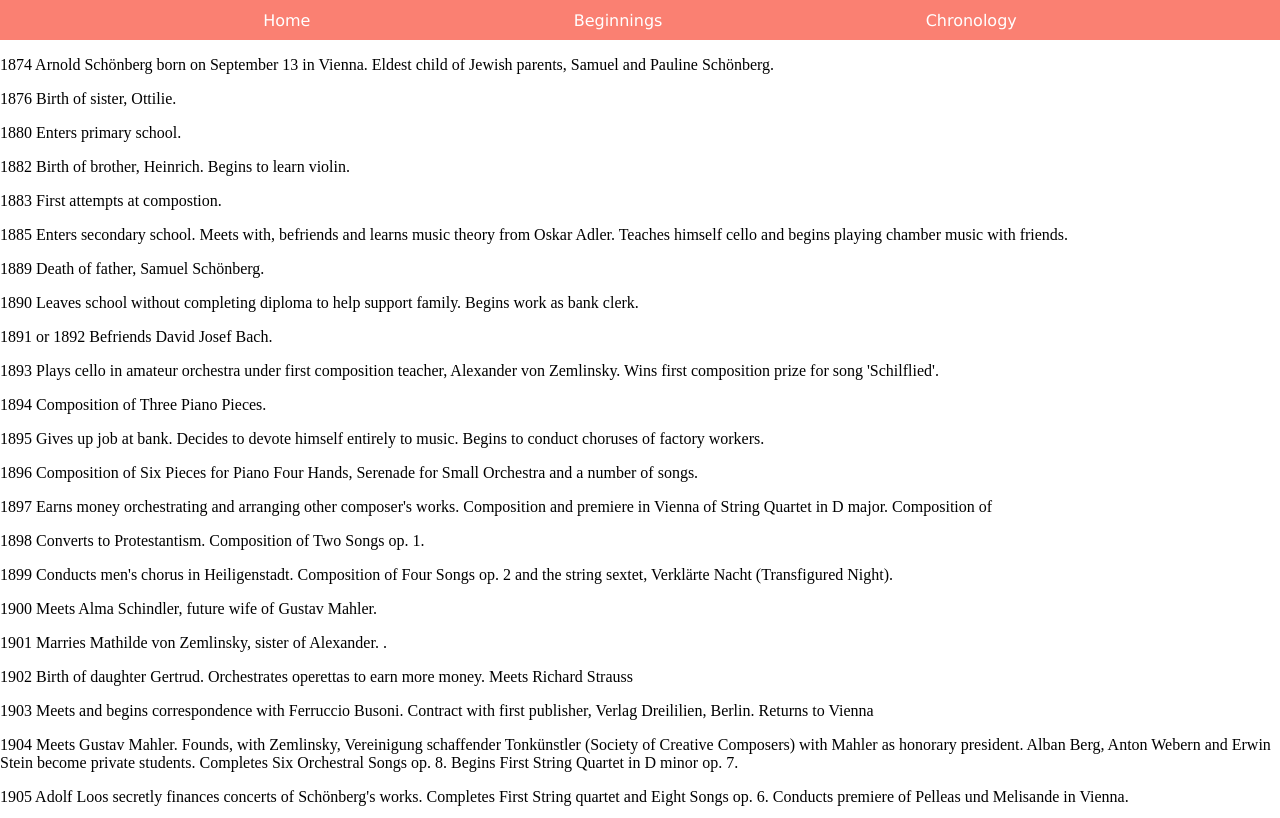
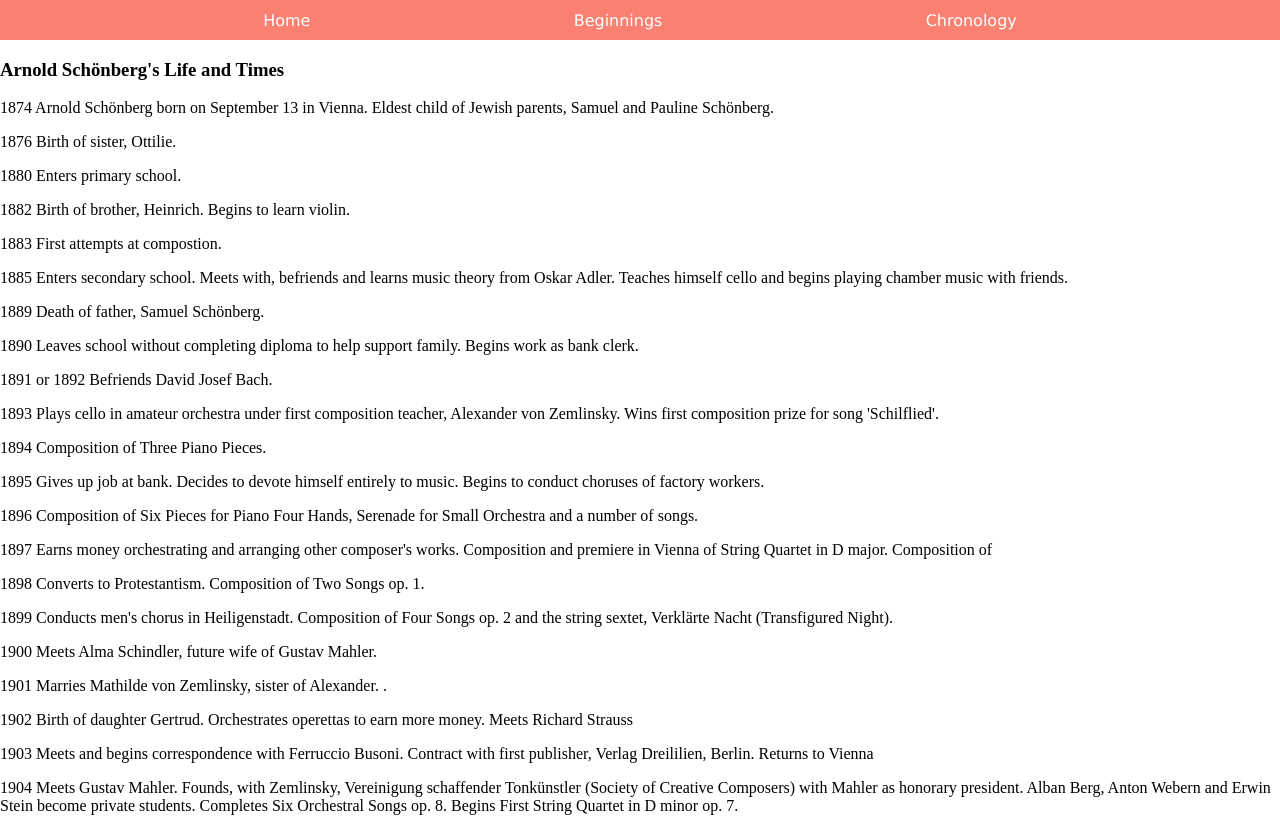
Before and after one commit to Faustus-in-Berlin/website, a plain HTML site: page chronology.html in a window 1280 px wide. Shown: the top 818 px of the page. Drawn offline with Linux system fonts and the light colour scheme.

Commit message:
Update chronology.html

```diff
--- a/chronology.html
+++ b/chronology.html
@@ -12,9 +12,10 @@
     <a href="beginnings.html">Beginnings</a>
     <a href="chronology.html">Chronology</a>
 </div>
-
 <div>
+    <h3>Arnold Schönberg's Life and Times</h3>
 </div>
+<div>
     <p>1874 Arnold Schönberg born on September 13 in Vienna. Eldest child of Jewish parents, Samuel and Pauline Schönberg.</p>
     <p>1876 Birth of sister, Ottilie.</p>
     <p>1880 Enters primary school.</p>
@@ -41,8 +42,7 @@
     <p>1907 Begins experimenting with painting. Meets and befriends Richard Gerstl.</p>
     <p>1908 Wife, Mathilde, leaves Schönberg and her two children for Gerstl. Mathilde returns to Schönberg. Gerstl commits suicide. First concert of music by Schönberg's students.</p>
     <p>1909 Publishes first of many articles: About Music Criticism. Contract with Universal Edition, Vienna.</p>
-<p>1910 First exhibition of Schönberg's paintings at Galerie Heller, Vienna, supplemented by concerts of his music. Lectures and teaches at the Royal Acadamey of Music in Vienna. Begins writing Harmonielehre (Theory of Harmony).
-</p>
+    <p>1910 First exhibition of Schönberg's paintings at Galerie Heller, Vienna, supplemented by concerts of his music. Lectures and teaches at the Royal Acadamey of Music in Vienna. Begins writing Harmonielehre (Theory of Harmony).</p>
     <p>1911 Begins correspondence with Wassily Kandinsky. </p>
     <p>1912 Teaches composition in Berlin. Edward Steuermann, Edward Clark become students. </p>
     <p>1913 Awarded the first Mahler Stipend.</p>
@@ -85,5 +85,6 @@
     <p>1950 Schönberg's collection of essays, Style and Idea, is published. Composition of 'De Profundis' op. 50b and 'Moderner Psalm Nr. 1' op.50c (the latter left unfished at the time of the composer's death.</p>
     <p>1951 Named honorary president of Israeli Academy of Music in Jerusalem. Arnold Schönberg dies at his home on July 13.</p>
     <p>1974 Schönberg's ashes buried at Zentralfriedhof in Vienna on June 6.</p>
+</div>
 </body>
 </html>
```
Lines whose indentation alone changed are shown as unchanged.
